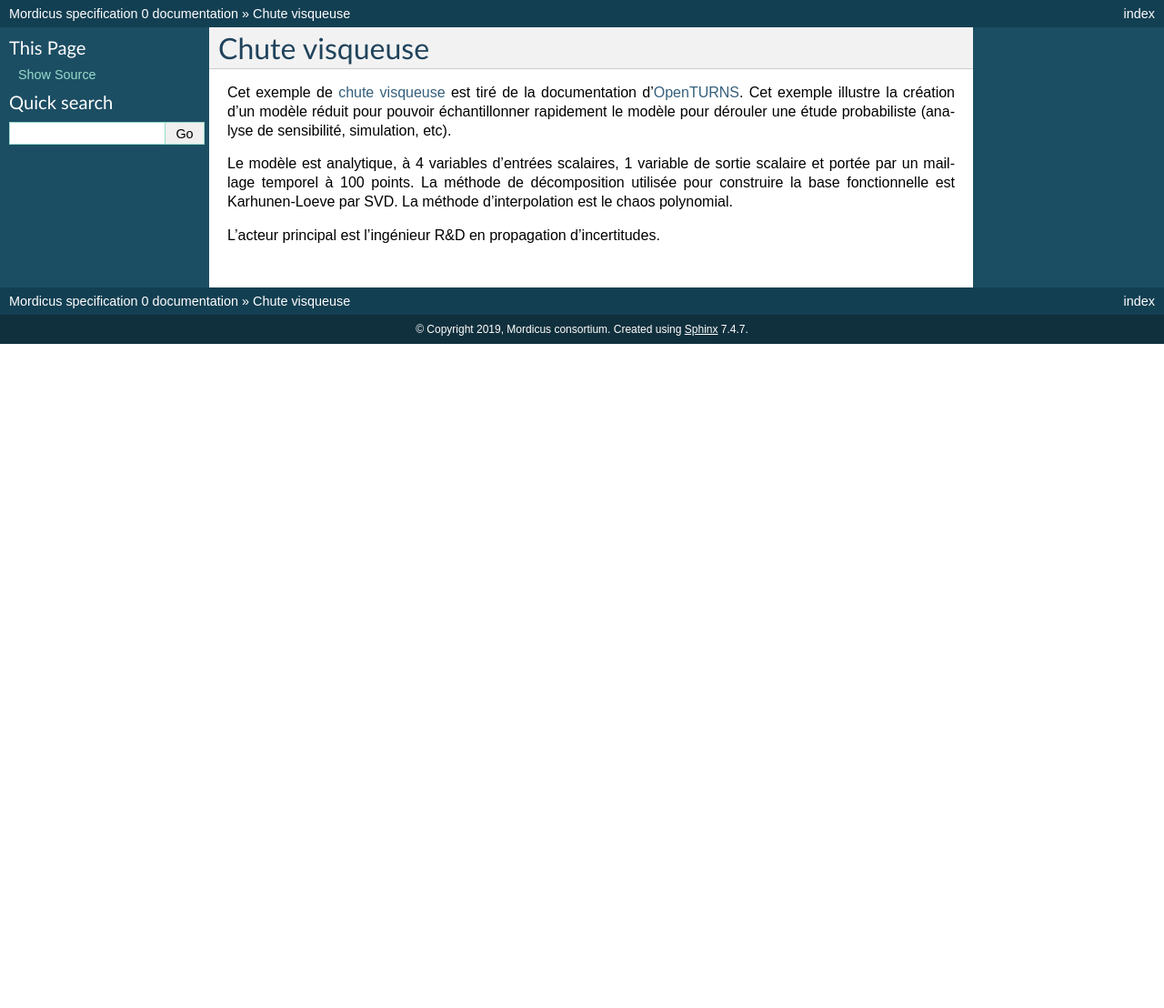
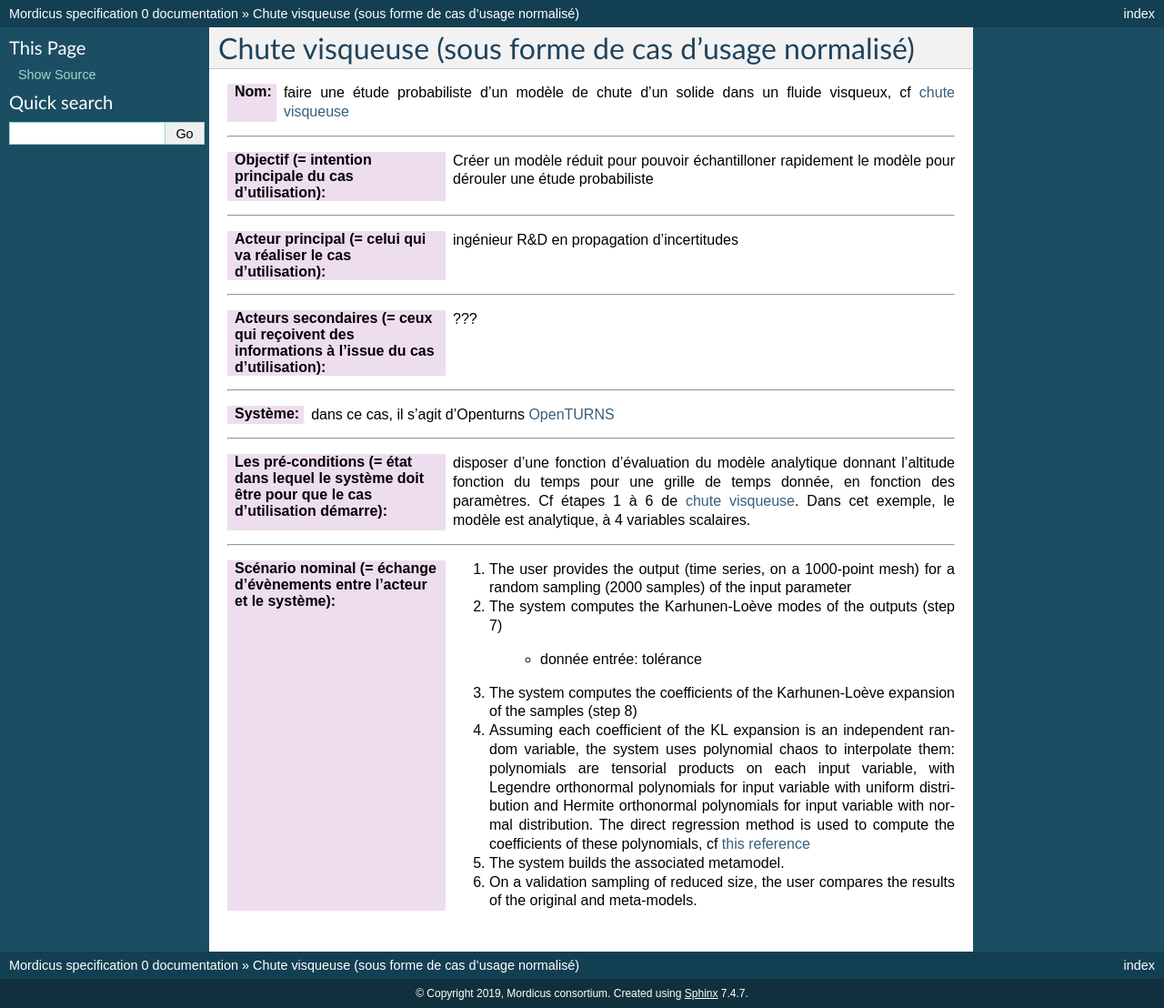
Before and after one commit to feelpp/mordicus, a Sphinx documentation site: the page built from source/example-use/viscous_fall.rst, in a window 1280 px wide. Shown: the whole page at 91% size. Built offline with Sphinx 7.4.7, drawn with Linux system fonts in a browser that asks for light colours; before the commit the page ends 900 px from its top, so only the background shows below that.

```diff
--- a/source/example-use/viscous_fall.rst
+++ b/source/example-use/viscous_fall.rst
@@ -1,16 +1,44 @@
 .. _viscous_fall:
 
-Chute visqueuse
----------------
+Chute visqueuse (sous forme de cas d'usage normalisé)
+-----------------------------------------------------
 
-Cet exemple de `chute visqueuse <http://openturns.github.io/openturns/latest/examples/meta_modeling/viscous_fall_metamodel.html>`_
-est tiré de la documentation d'`OpenTURNS <http://openturns.org/>`_.
-Cet exemple illustre la création d'un modèle réduit pour pouvoir échantillonner
-rapidement le modèle pour dérouler une étude probabiliste (analyse de sensibilité, simulation, etc).
+:Nom: faire une étude probabiliste d'un modèle de chute d'un solide dans un fluide visqueux, cf `chute visqueuse <http://openturns.github.io/openturns/latest/examples/meta_modeling/viscous_fall_metamodel.html>`_
 
-Le modèle est analytique, à 4 variables d'entrées scalaires,
-1 variable de sortie scalaire et portée par un maillage temporel à 100 points.
-La méthode de décomposition utilisée pour construire la base fonctionnelle est Karhunen-Loeve par SVD.
-La méthode d'interpolation est le chaos polynomial.
+----
 
-L'acteur principal est l'ingénieur R&D en propagation d'incertitudes.
+:Objectif (= intention principale du cas d’utilisation): Créer un modèle réduit pour pouvoir échantilloner rapidement le modèle pour dérouler une étude probabiliste
+
+----
+
+:Acteur principal (= celui qui va réaliser le cas d’utilisation): ingénieur R&D en propagation d'incertitudes
+
+----
+
+:Acteurs secondaires (= ceux qui reçoivent des informations à l’issue du cas d’utilisation): ???
+
+----
+
+:Système: dans ce cas, il s'agit d'Openturns `OpenTURNS <http://openturns.org/>`_
+
+----
+
+:Les pré-conditions (= état dans lequel le système doit être pour que le cas d’utilisation démarre): disposer d’une fonction d'évaluation du modèle analytique donnant l'altitude fonction du temps pour une grille de temps donnée, en fonction des paramètres. Cf étapes 1 à 6 de  `chute visqueuse <http://openturns.github.io/openturns/latest/examples/meta_modeling/viscous_fall_metamodel.html>`_. Dans cet exemple, le modèle est analytique, à 4 variables scalaires.
+
+----
+
+:Scénario nominal (= échange d’évènements entre l’acteur et le système):
+
+    #. The user provides the output (time series, on a 1000-point mesh) for a random sampling (2000 samples) of the input parameter
+
+    #. The system computes the Karhunen-Loève modes of the outputs (step 7)
+
+           * donnée entrée: tolérance
+
+    #. The system computes the coefficients of the Karhunen-Loève expansion of the samples (step 8)
+
+    #. Assuming each coefficient of the KL expansion is an independent random variable, the system uses polynomial chaos to interpolate them: polynomials are tensorial products on each input variable, with Legendre orthonormal polynomials for input variable with uniform distribution and Hermite orthonormal polynomials for input variable with normal distribution. The direct regression method is used to compute the coefficients of these polynomials, cf `this reference <https://ethz.ch/content/dam/ethz/special-interest/baug/ibk/risk-safety-and-uncertainty-dam/publications/book-chapter/2011-Fiab-08.pdf>`_
+
+    #. The system builds the associated metamodel.
+
+    #. On a validation sampling of reduced size, the user compares the results of the original and meta-models.
```
Also changed, not shown: source/example-use/Sorbonne/UC_Sorbonne01.rst (added, +93 -0 lines), source/example-use/index.rst (+5 -3 lines), source/index.rst (+14 -13 lines).
